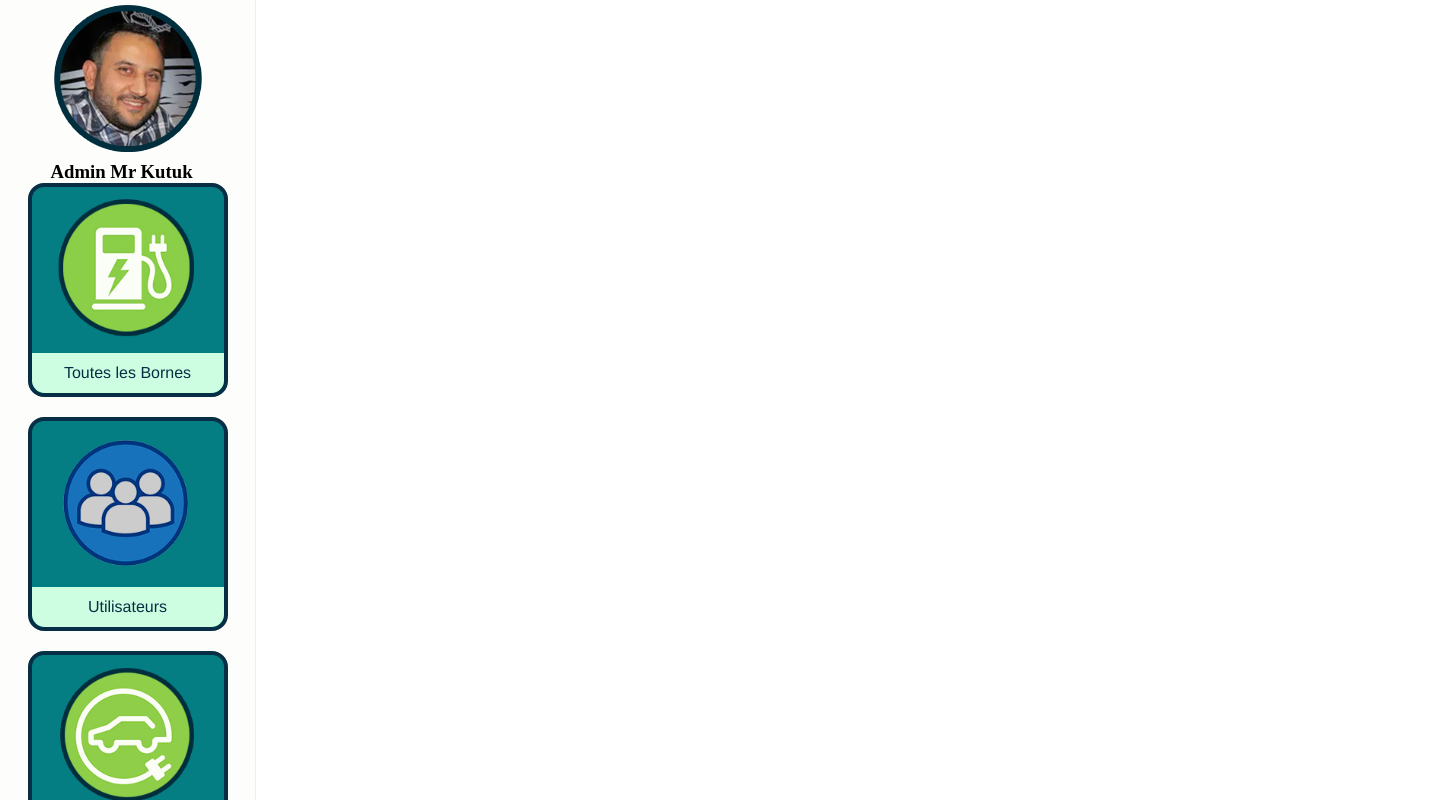
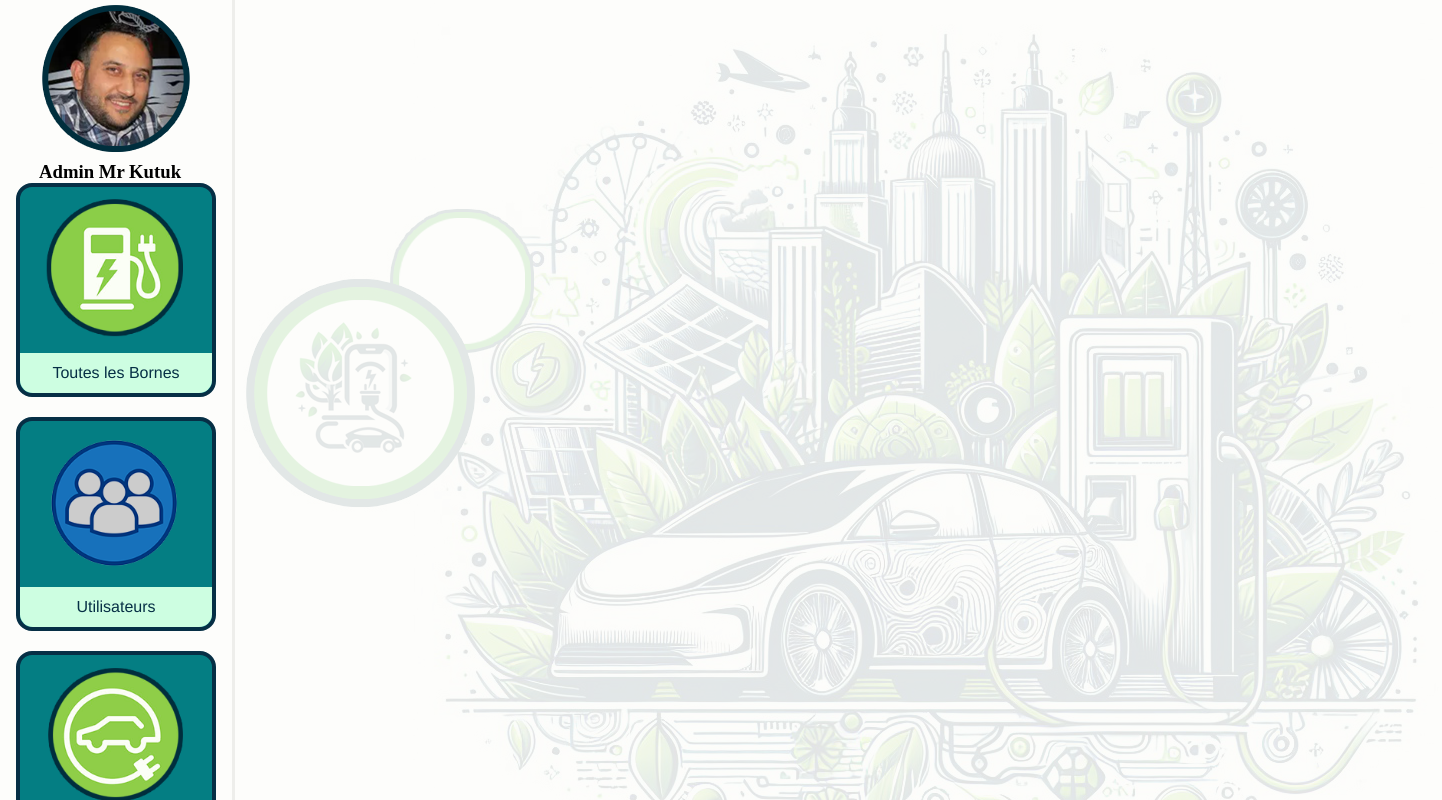
Before and after one commit to vinz-DY/TestGreendrive, a React (Vite) app in the folder frontend/: page /admin in a window 1280 px wide. Shown: the top 800 px of the page, 1442 px wide, since content can reach past the window. Built offline with nearby package versions, Linux system fonts and the light colour scheme; no server answers.

Commit message:
page admin

```diff
--- a/frontend/src/components/NavAdmin.css
+++ b/frontend/src/components/NavAdmin.css
@@ -4,12 +4,12 @@
   box-sizing: border-box;
 }
 .navAdmin_container {
-  width: 20%;
   height: 100vh;
   display: flex;
   flex-direction: column;
   justify-content: space-around;
   align-items: center;
   background-color: #fdfdfb;
-  border-right: solid 0.5px #eeeeeb;
+  border-right: solid 3px #eeeeeb;
+  padding: 0rem 1rem;
 }
--- /dev/null
+++ b/frontend/src/pages/Admin.css
@@ -0,0 +1,13 @@
+.Admin_container {
+  display: flex;
+  width: 100%;
+}
+.Admin_img {
+  display: flex;
+  justify-content: center;
+  width: 100%;
+  opacity: 10%;
+}
+body {
+  background-color: #fdfdfb;
+}
--- a/frontend/src/pages/Admin.jsx
+++ b/frontend/src/pages/Admin.jsx
@@ -1,10 +1,17 @@
 import React from "react";
 import NavAdmin from "../components/NavAdmin";
+import Car1 from "../assets/Car1.jpg";
+import "./Admin.css";
 
 function Admin() {
   return (
-    <div>
-      <NavAdmin />
+    <div className="Admin_container">
+      <div>
+        <NavAdmin />
+      </div>
+      <div className="Admin_img">
+        <img src={Car1} alt="logo" />
+      </div>
     </div>
   );
 }
```
